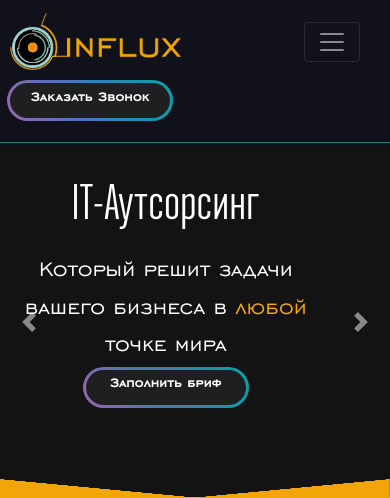
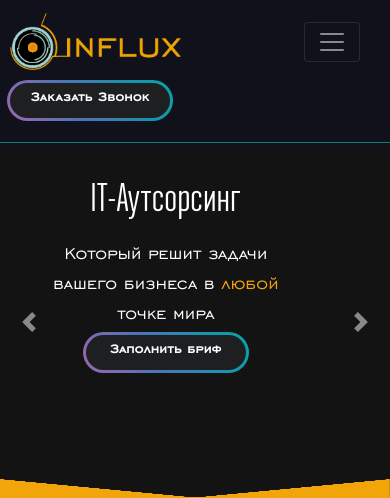
Before and after one commit to nik001/influx, a PHP site: page / in a window 390 px wide. Shown: the part 171-669 px from the top of the page. Run offline with PHP 8.4, Linux system fonts and the light colour scheme.

Commit message:
обнова/4

```diff
--- a/css/style.css
+++ b/css/style.css
@@ -1229,6 +1229,12 @@ footer hr{
   .bottom-info-row p{
         font-size: 15px;
     }
+    .carousel-item .carousel-caption p{
+        font-size: 20px;
+    }
+    .carousel-item .carousel-caption h1{
+        font-size: 40px;
+    }
 }
 /*Анимация*/
 .slideInUp {
```
